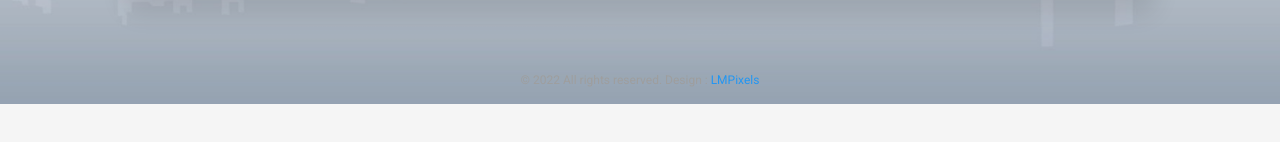
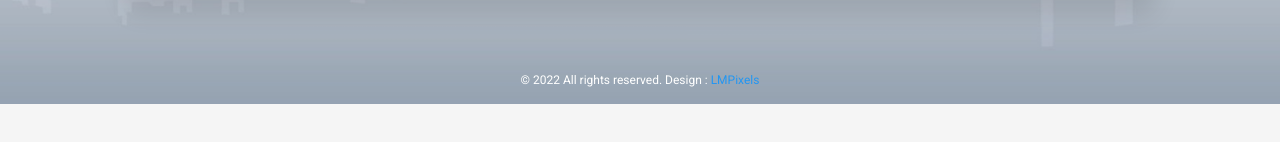
Before and after one commit to vovkvi/vovkvi.github.io, a plain HTML site: page index.html in a window 1280 px wide. Shown: the part 696-838 px from the top of the page. After the commit the page ends 800 px from the top, so only its background shows below. Drawn offline with Linux system fonts and the light colour scheme.

Commit message:
Add files via upload

```diff
--- a/css/main.css
+++ b/css/main.css
@@ -369,13 +369,13 @@ body > footer {
   right: 0;
 }
 
-/* copyrights block */
+/* copyrights block  #9e9e9e */
 body > footer .copyrights {
   display: block;
   margin-bottom: 12px;
   text-align: center;
   font-size: 12px;
-  color: #9e9e9e;
+  color: #ffffff;
 }
 /* / copyrights block */
 /* / Footer */
```
